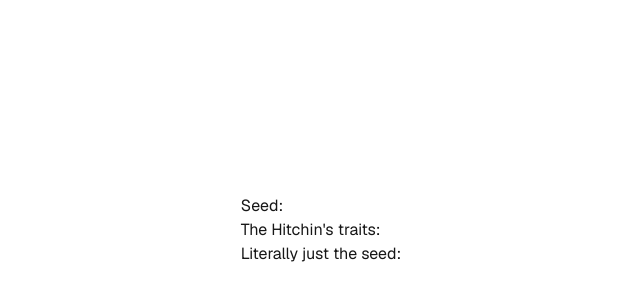
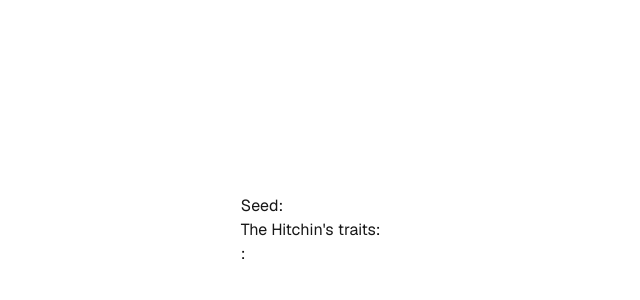
Before and after one commit to dreamfunicular/hitchAndStitch, a Next.js app: page /hitchingen in a window 1280 px wide. Shown: the part 170-470 px from the top of the page, without its empty margins (267-907 px from the left). Built offline with nearby package versions, Linux system fonts and the light colour scheme.

Commit message:
Oh. Of course. 😭😭😭😭😭😭😭😭Fuckkkk

```diff
--- a/src/app/hitchingen/page.tsx
+++ b/src/app/hitchingen/page.tsx
@@ -23,7 +23,7 @@ function SeedTester() {
 function HitchinTraitsDump({seed}: {seed: string}) {
 
   const traits = [
-    <TraitRow name={"Literally just the seed"} stringValue={seed}></TraitRow>
+    <TraitRow key={"Literally just the seed"} stringValue={seed}></TraitRow>
   ]
 
   return (
@@ -33,10 +33,10 @@ function HitchinTraitsDump({seed}: {seed: string}) {
   )
 }
 
-function TraitRow({name, stringValue}: {name: string, stringValue: string}) {
+function TraitRow({key, stringValue}: {key: string, stringValue: string}) {
   return (
-    <tr key={name}>
-      <td>{name}:</td>
+    <tr>
+      <td>{key}:</td>
       <td>{stringValue}</td>
     </tr>
   )
```
